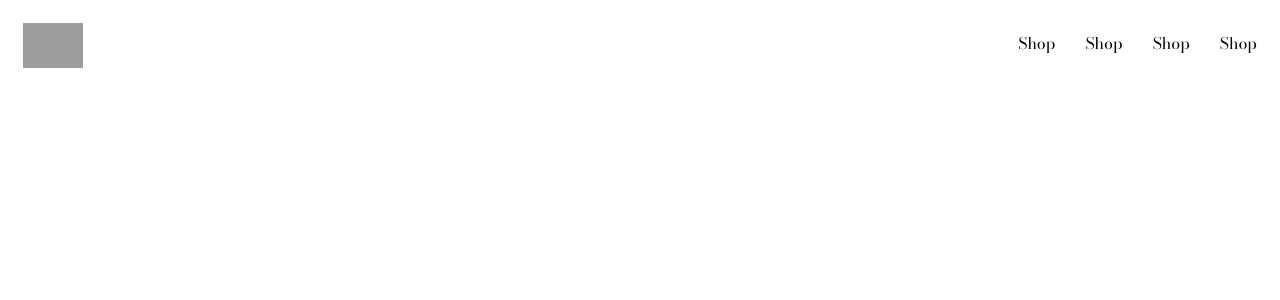
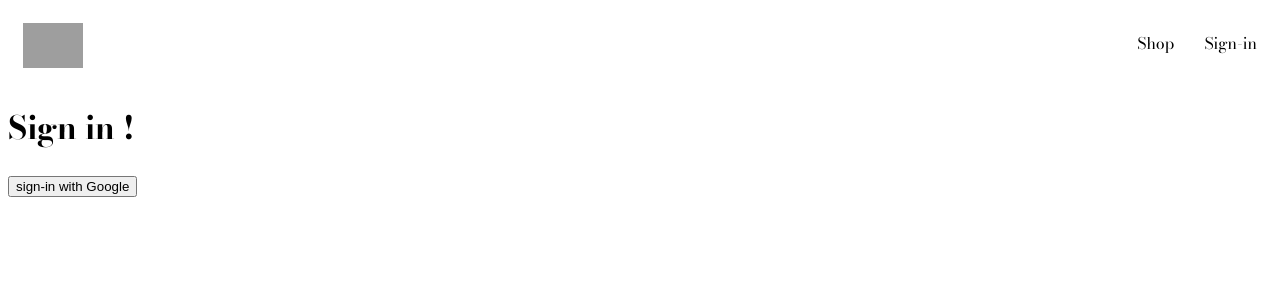
Before and after one commit to Kabilesh-GS/Thndr-Clothing, a React (Vite) app: page /Sign-in in a window 1280 px wide. Before the commit this address had no page. Shown: the top 300 px of the page. Built offline with nearby package versions, Linux system fonts and the light colour scheme; grey boxes are pictures that could not be loaded.

Commit message:
Working on Firebase Authentication

```diff
--- a/src/App.jsx
+++ b/src/App.jsx
@@ -1,4 +1,5 @@
 import Home from "./Routes/Home/Home.component"
+import SignIn from "./Routes/SignIn/SignIn.component"
 import Navigation from "./Routes/Navigation/Navigation.component"
 import { Routes,Route } from "react-router-dom"
 
@@ -8,6 +9,7 @@ function App() {
       <Navigation />
       <Routes>
         <Route path="/" element={<Home/>} />
+        <Route path="/Sign-in" element={<SignIn/>} />
       </Routes>
     </>
   )
--- a/src/Routes/Navigation/Navigation.component.jsx
+++ b/src/Routes/Navigation/Navigation.component.jsx
@@ -11,9 +11,7 @@ const Navigation=() => {
         </Link>
         <div className="navigation-links-conatiner">
           <Link className="navigation-link" to="/shop">Shop</Link>
-          <Link className="navigation-link" to="/shop">Shop</Link>
-          <Link className="navigation-link" to="/shop">Shop</Link>
-          <Link className="navigation-link" to="/shop">Shop</Link>
+          <Link className="navigation-link" to="/sign-in">Sign-in</Link>
         </div>
       </div>
     </>
--- /dev/null
+++ b/src/Routes/SignIn/SignIn.component.jsx
@@ -0,0 +1,17 @@
+import {signInWithGooglePopup} from '../../Utility/Firebase/Firebase.utils';
+
+const logGoogleUser = async () => {
+    const response = await signInWithGooglePopup();
+    console.log(response);
+  }
+
+const SignIn = () => {
+  return(
+    <div>
+      <h1>Sign in !</h1>
+      <button onClick={logGoogleUser}>sign-in with Google</button>
+    </div>
+  )
+}
+
+export default SignIn
--- /dev/null
+++ b/src/Utility/Firebase/Firebase.utils.js
@@ -0,0 +1,21 @@
+import { initializeApp } from 'firebase/app'
+import { getAuth, signInWithPopup, signInWithRedirect, GoogleAuthProvider} from 'firebase/auth'
+
+const firebaseConfig = {
+  apiKey: "AIzaSyC3Mg-83EWoDMVP7LV_smjBC1_8lh8ZI5I",
+  authDomain: "thndr-clothing.web.app",
+  projectId: "thndr-clothing",
+  storageBucket: "thndr-clothing.appspot.com",
+  messagingSenderId: "626460972621",
+  appId: "1:626460972621:web:12eb1bdfe464c6d42b2e04"
+};
+
+const firebaseApp = initializeApp(firebaseConfig);
+
+const provide = new GoogleAuthProvider();
+provide.setCustomParameters({
+  prompt : "select_account"
+})
+
+export const auth = getAuth();
+export const signInWithGooglePopup = () => signInWithPopup(auth, provide);
```
